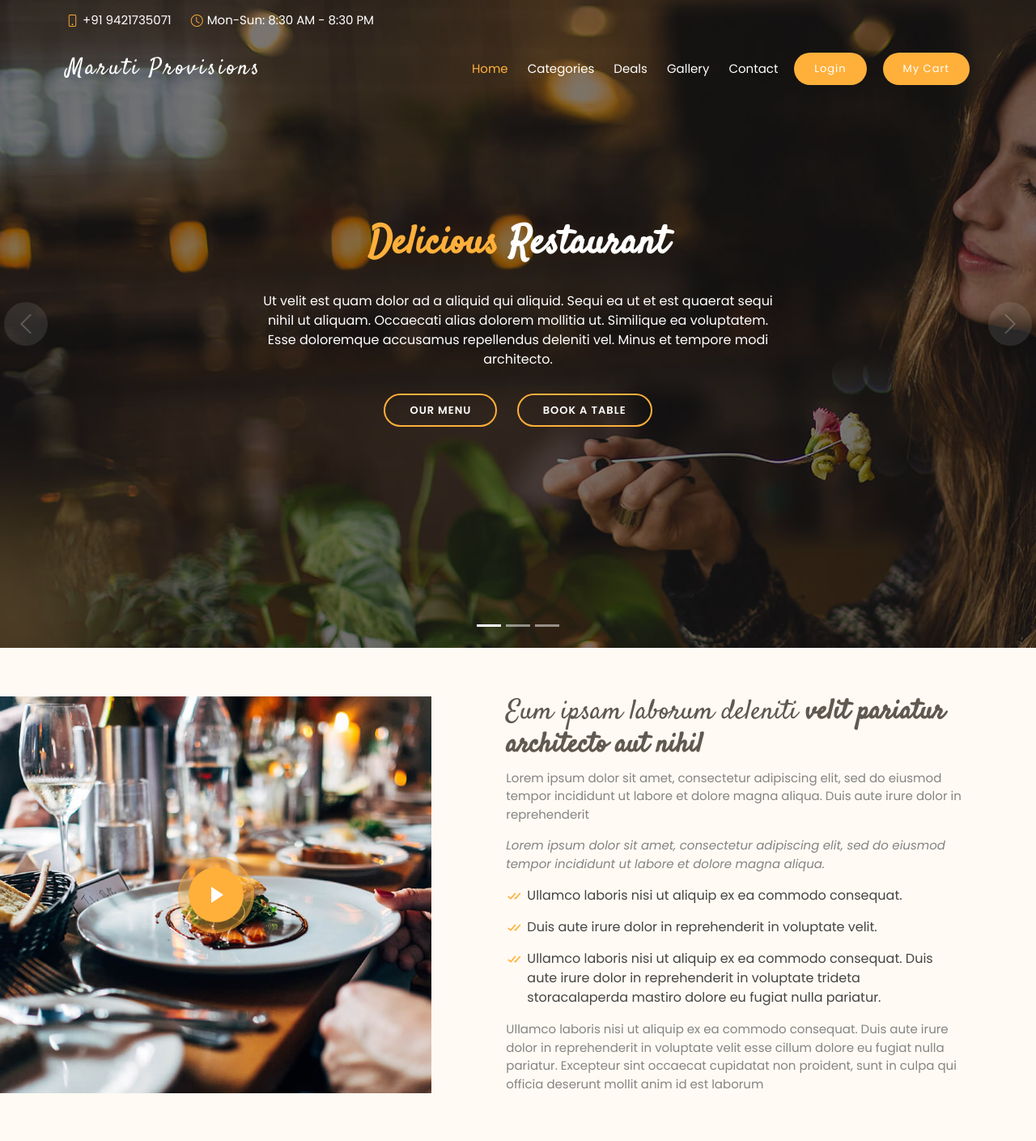
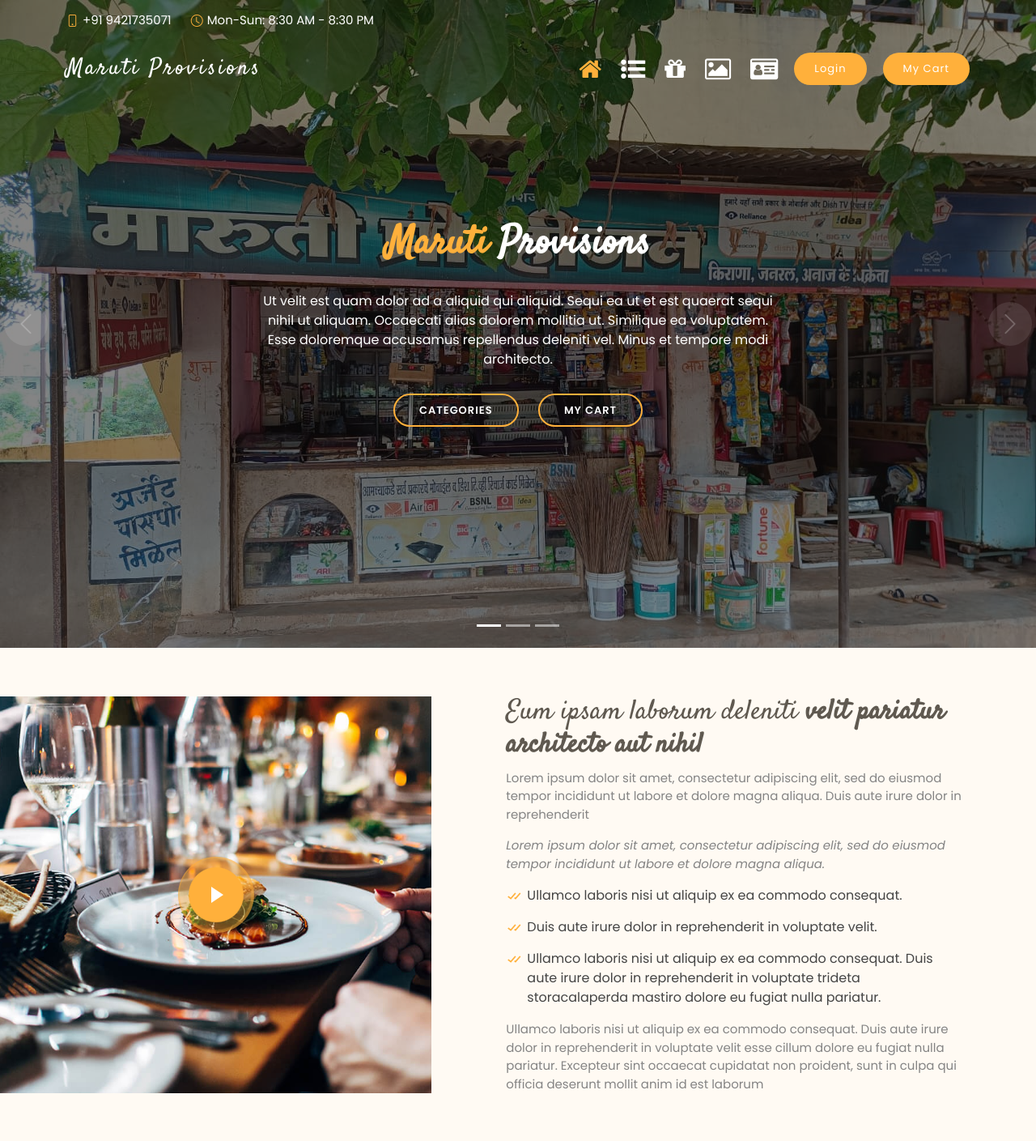
Before and after one commit to KishanPartani/FullStack-OnlineShop, a Flask app: page / in a window 1280 px wide. Shown: the top 1409 px of the page at 81% size. Run offline with Flask 2, Linux system fonts and the light colour scheme; some libraries are stand-ins or nearby versions.

Commit message:
added icons in navbar

```diff
--- a/templates/index.html
+++ b/templates/index.html
@@ -22,16 +22,11 @@
   <link href="../static/assets/vendor/boxicons/css/boxicons.min.css" rel="stylesheet">
   <link href="../static/assets/vendor/glightbox/css/glightbox.min.css" rel="stylesheet">
   <link href="../static/assets/vendor/swiper/swiper-bundle.min.css" rel="stylesheet">
+  <link rel="stylesheet" type="text/css" href="https://stackpath.bootstrapcdn.com/font-awesome/4.7.0/css/font-awesome.min.css">
 
   <!-- Template Main CSS File -->
   <link href="../static/assets/css/style.css" rel="stylesheet">
 
-  <!-- =======================================================
-  * Template Name: Delicious - v4.3.0
-  * Template URL: https://bootstrapmade.com/delicious-free-restaurant-bootstrap-theme/
-  * Author: BootstrapMade.com
-  * License: https://bootstrapmade.com/license/
-  ======================================================== -->
 </head>
 
 <body>
@@ -56,10 +51,10 @@
 
       <nav id="navbar" class="navbar order-last order-lg-0">
         <ul>
-          <li><a class="nav-link scrollto active" href="#hero">Home</a></li>
-          <li><a class="nav-link scrollto" href="#menu">Categories</a></li>
-          <li><a class="nav-link scrollto" href="#specials">Deals</a></li>
-          <li><a class="nav-link scrollto" href="#gallery">Gallery</a></li>
+          <li><a class="nav-link scrollto" href="#hero"><span class="fa fa-home fa-2x"></span></a></li>
+          <li><a class="nav-link scrollto" href="#menu"><span class="fa fa-list-ul fa-2x"></span></a></li>
+          <li><a class="nav-link scrollto" href="#specials"><span class="fa fa-gift fa-2x"></span></a></li>
+          <li><a class="nav-link scrollto" href="#gallery"><span class="fa fa-image fa-2x"></span></a></li>
           <!--<li class="dropdown"><a href="#"><span>Drop Down</span> <i class="bi bi-chevron-down"></i></a>
             <ul>
               <li><a href="#">Drop Down 1</a></li>
@@ -77,7 +72,7 @@
               <li><a href="#">Drop Down 4</a></li>
             </ul>
           </li>-->
-          <li><a class="nav-link scrollto" href="#contact">Contact</a></li>
+          <li><a class="nav-link scrollto" href="#contact"><span class="fa fa-id-card fa-2x"></span></a></li>
         </ul>
         <i class="bi bi-list mobile-nav-toggle"></i>
       </nav><!-- .navbar -->
@@ -97,14 +92,14 @@
         <div class="carousel-inner" role="listbox">
 
           <!-- Slide 1 -->
-          <div class="carousel-item active" style="background: url(../static/assets/img/slide/slide-1.jpg);">
+          <div class="carousel-item active" style="background: url(../static/assets/img/shop1.jpeg); background-size:cover;">
             <div class="carousel-container">
               <div class="carousel-content">
-                <h2 class="animate__animated animate__fadeInDown"><span>Delicious</span> Restaurant</h2>
+                <h2 class="animate__animated animate__fadeInDown"><span>Maruti</span> Provisions</h2>
                 <p class="animate__animated animate__fadeInUp">Ut velit est quam dolor ad a aliquid qui aliquid. Sequi ea ut et est quaerat sequi nihil ut aliquam. Occaecati alias dolorem mollitia ut. Similique ea voluptatem. Esse doloremque accusamus repellendus deleniti vel. Minus et tempore modi architecto.</p>
                 <div>
-                  <a href="#menu" class="btn-menu animate__animated animate__fadeInUp scrollto">Our Menu</a>
-                  <a href="#book-a-table" class="btn-book animate__animated animate__fadeInUp scrollto">Book a Table</a>
+                  <a href="#menu" class="btn-menu animate__animated animate__fadeInUp scrollto">Categories</a>
+                  <a href="#book-a-table" class="btn-book animate__animated animate__fadeInUp scrollto">My Cart</a>
                 </div>
               </div>
             </div>
```
Also changed, not shown: package.json (deleted, +0 -21 lines), static/assets/css/style.css (line endings or trailing spaces), static/assets/img/shop1.jpeg (added).
